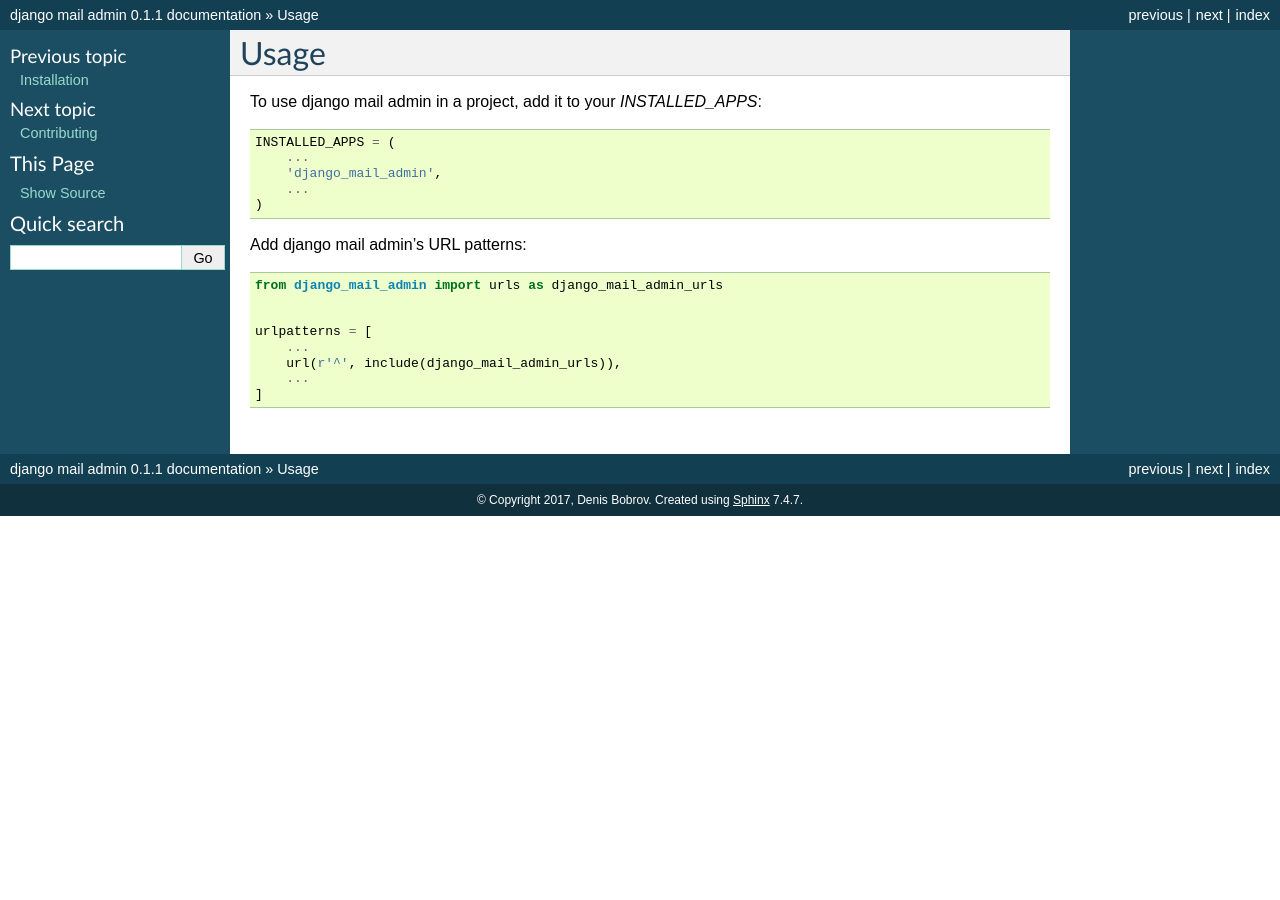
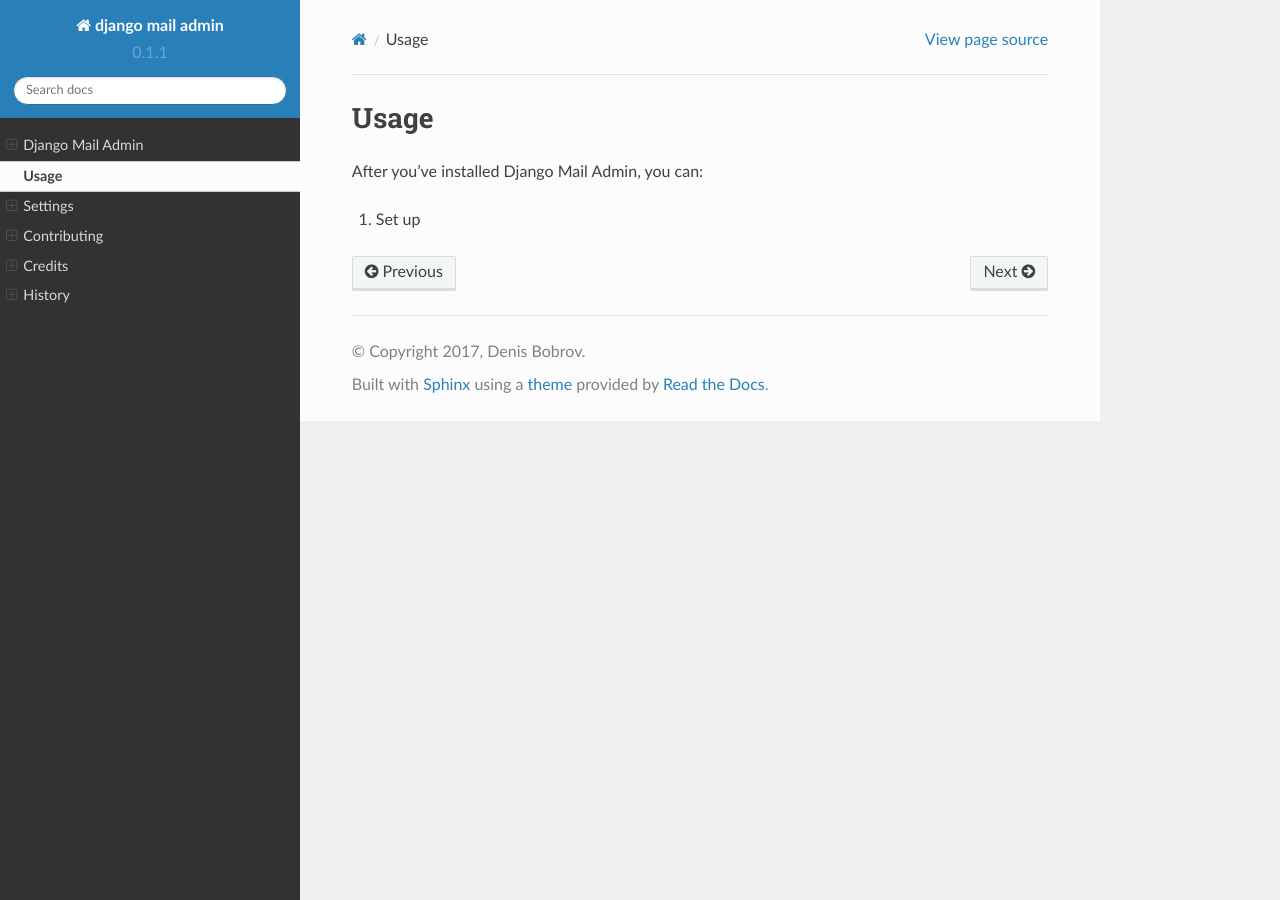
Before and after one commit to Bearle/django_mail_admin, a Sphinx documentation site: the page built from docs/usage.rst, in a window 1280 px wide. Built offline with Sphinx 7.4.7 and the Read the Docs theme 2.0.0, drawn with Linux system fonts in a browser that asks for light colours.

Commit message:
Began docs, fixed Content-Type in messages Added TODO to admin Added get_new_mail management command Included cron jobs in docs

```diff
--- a/docs/conf.py
+++ b/docs/conf.py
@@ -100,7 +100,16 @@
 
 # The theme to use for HTML and HTML Help pages.  See the documentation for
 # a list of builtin themes.
-html_theme = 'default'
+import sphinx_rtd_theme
+html_theme = "sphinx_rtd_theme"
+html_theme_path = [sphinx_rtd_theme.get_html_theme_path()]
+html_theme_options = {
+    'display_version': True,
+    # Toc options
+    'collapse_navigation': False,
+    'sticky_navigation': True,
+    'navigation_depth': 4,
+}
 
 # Theme options are theme-specific and customize the look and feel of a theme
 # further.  For a list of options available for each theme, see the
--- a/docs/index.rst
+++ b/docs/index.rst
@@ -12,8 +12,8 @@
    :maxdepth: 2
 
    readme
-   installation
    usage
+   settings
    contributing
    authors
    history
--- a/docs/usage.rst
+++ b/docs/usage.rst
@@ -2,25 +2,6 @@
 Usage
 =====
 
-To use django mail admin in a project, add it to your `INSTALLED_APPS`:
+After you've installed Django Mail Admin, you can:
 
-.. code-block:: python
-
-    INSTALLED_APPS = (
-        ...
-        'django_mail_admin',
-        ...
-    )
-
-Add django mail admin's URL patterns:
-
-.. code-block:: python
-
-    from django_mail_admin import urls as django_mail_admin_urls
-
-
-    urlpatterns = [
-        ...
-        url(r'^', include(django_mail_admin_urls)),
-        ...
-    ]
+1. Set up
```
Also changed, not shown: README.rst (+7 -7 lines), docs/installation.rst (deleted, +0 -12 lines), docs/settings.rst (added, +42 -0 lines), 4 other files.
